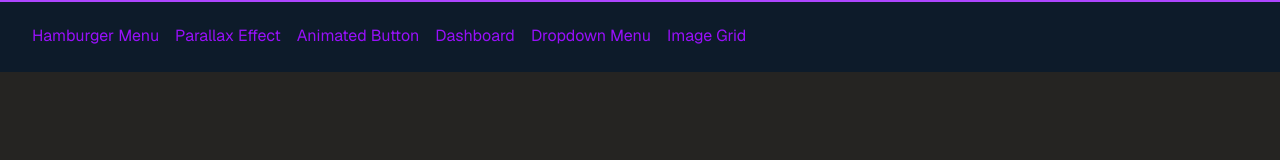
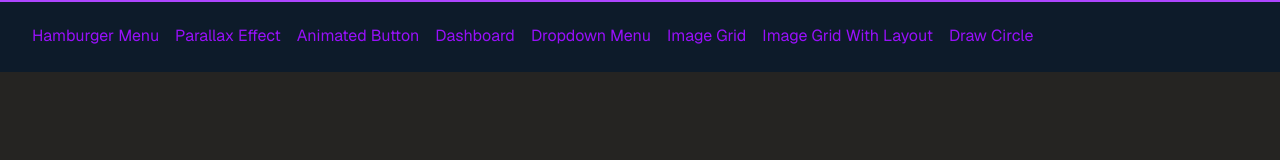
Before and after one commit to nabedkhan/play-with-motion, a Next.js app: page / in a window 1280 px wide. Shown: the top 160 px of the page. Built offline with nearby package versions, Linux system fonts and the light colour scheme.

Commit message:
added draw circle page

```diff
--- /dev/null
+++ b/src/app/draw-circle/page.tsx
@@ -0,0 +1,5 @@
+import DrawCircleText from "@/components/DrawCircleText";
+
+export default function DrawCircleTextPage() {
+  return <DrawCircleText />;
+}
--- a/src/app/image-grid-with-layout/page.tsx
+++ b/src/app/image-grid-with-layout/page.tsx
@@ -1,6 +1,6 @@
 import ImageGridWithLayout from "@/components/ImageGridWithLayout";
-import DrawCircleText from "@/components/DrawCircleText";
+
 export default function ImageGridPage() {
-  // return <ImageGridWithLayout />;
-  return <DrawCircleText />;
+  return <ImageGridWithLayout />;
+  // return <DrawCircleText />;
 }
--- a/src/app/page.tsx
+++ b/src/app/page.tsx
@@ -45,6 +45,18 @@ export default function Home() {
               Image Grid
             </Link>
           </li>
+
+          <li>
+            <Link href="/image-grid-with-layout" className="text-purple-600 hover:text-purple-800">
+              Image Grid With Layout
+            </Link>
+          </li>
+
+          <li>
+            <Link href="/draw-circle" className="text-purple-600 hover:text-purple-800">
+              Draw Circle
+            </Link>
+          </li>
         </ul>
       </nav>
 
--- a/src/components/DrawCircleText.tsx
+++ b/src/components/DrawCircleText.tsx
@@ -19,10 +19,7 @@ export default function DrawCircleText() {
               <motion.path
                 initial={{ pathLength: 0 }}
                 whileInView={{ pathLength: 1 }}
-                transition={{
-                  duration: 2,
-                  ease: "easeInOut"
-                }}
+                transition={{ duration: 2, ease: "easeInOut" }}
                 d="M142.293 1C106.854 16.8908 6.08202 7.17705 1.23654 43.3756C-2.10604 68.3466 29.5633 73.2652 122.688 71.7518C215.814 70.2384 316.298 70.689 275.761 38.0785C230.14 1.37835 97.0503 24.4575 52.9384 1"
                 stroke="#FACC15"
                 strokeWidth="3"
```
